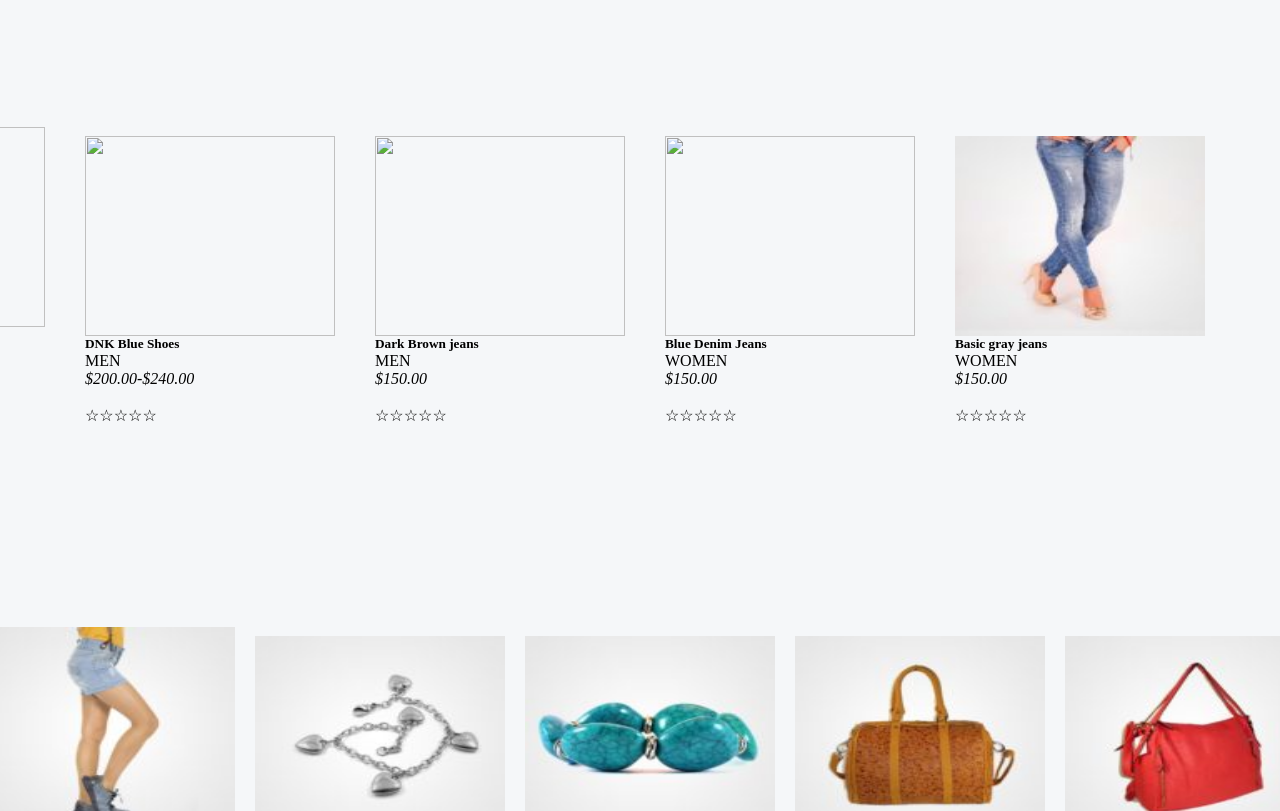
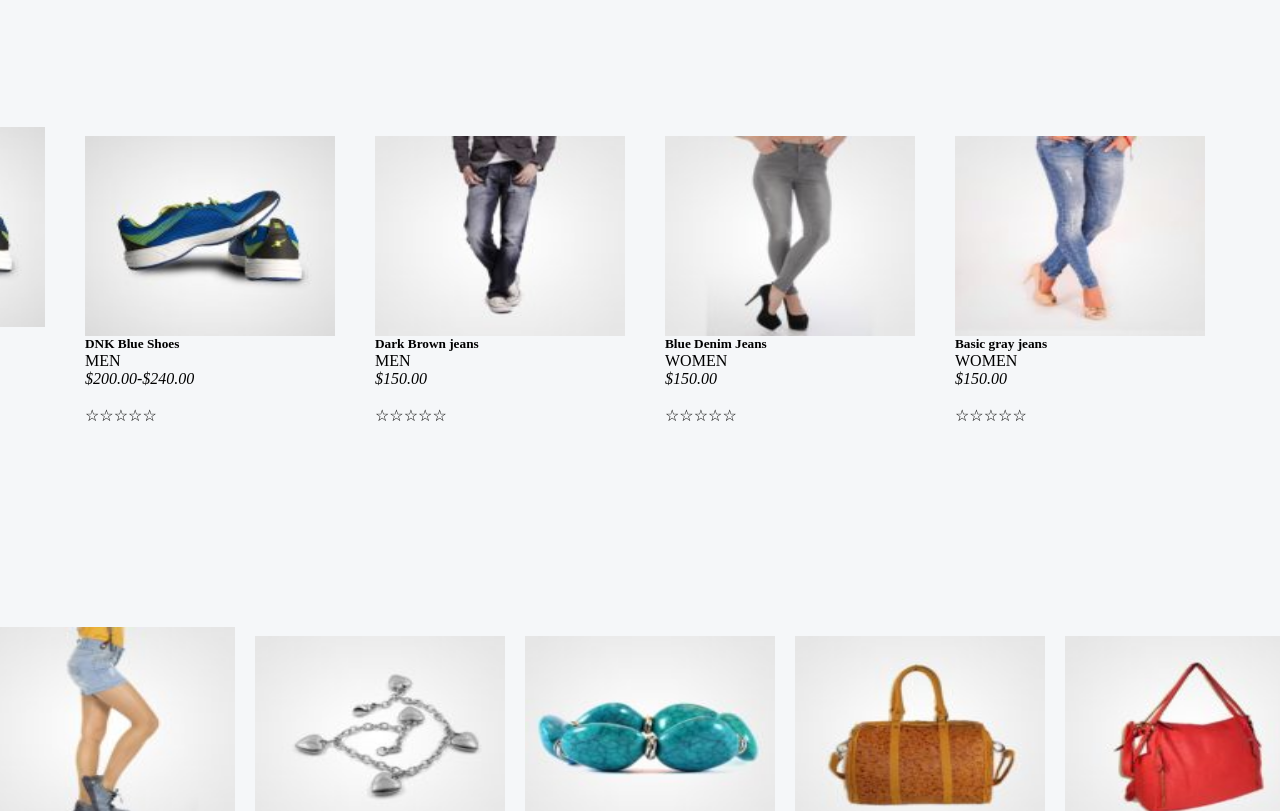
Before and after one commit to abhireddy03/BrandStore, a plain HTML site: page index.html in a window 1280 px wide. Shown: the part 1220-2031 px from the top of the page. Drawn offline with Linux system fonts and the light colour scheme; the site is published under a folder, as on GitHub Pages, so addresses that start at the root find nothing.

Commit message:
snapshot

```diff
--- a/index.html
+++ b/index.html
@@ -9,7 +9,7 @@
 </head>
 <body>
      <section id="a5">
-        <nav><img src="/assests/logo1-free-img.png" alt="">
+        <nav><img src="./assests/logo1-free-img.png" alt="">
          <ol>
                 <li>EVERYTHING</li>
                 <li>WOMEN</li>
@@ -60,28 +60,28 @@
             </aside>
           <article>
             <div>
-                <img src="/assests/sports-shoe3-150x150.jpg" alt="">
+                <img src="./assests/sports-shoe3-150x150.jpg" alt="">
                 <h5>DNR Yellow Shoes</h5>
                 <p>MEN</p>
                  <strike>$150.00</strike><p>$120.00</p><br>
                 &star;&star;&star;&star;&star;
             </div>
             <div>
-                <img src="/assests/sports-shoe1-150x150.jpg" alt="">
+                <img src="./assests/sports-shoe1-150x150.jpg" alt="">
                 <h5>DNK Blue Shoes</h5>
                 <p>MEN</p>
                  <i>$200.00-$240.00</i><br>
                 &star;&star;&star;&star;&star;
             </div>
             <div>
-                <img src="/assests/product-m-jeans1-150x150.jpg" alt="">
+                <img src="./assests/product-m-jeans1-150x150.jpg" alt="">
                 <h5>Dark Brown jeans</h5>
                 <p>MEN</p>
                  <i>$150.00</i><br>
                 &star;&star;&star;&star;&star;
             </div>
             <div>
-                <img src="/assests/product-w-jeans4-150x150.jpg" alt="">
+                <img src="./assests/product-w-jeans4-150x150.jpg" alt="">
                 <h5>Blue Denim Jeans</h5>
                 <p>WOMEN</p>
                  <i>$150.00</i><br>
```
